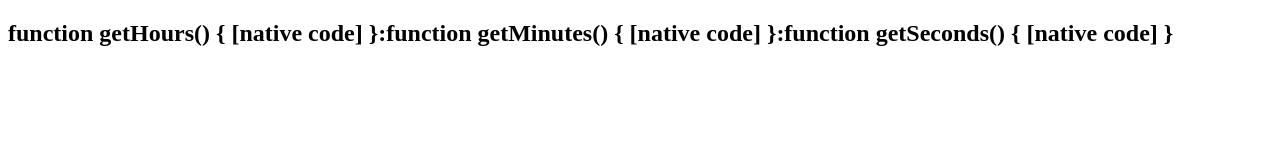
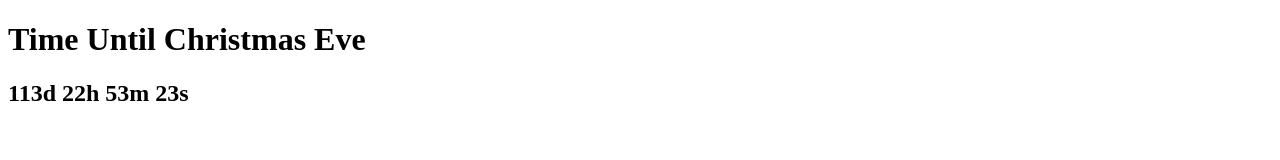
Before and after one commit to ChoBlack/js-timeUntilChrismas-2021, a plain HTML site: page index.html in a window 1280 px wide. Drawn offline with Linux system fonts and the light colour scheme.

Commit message:
complete christmas clock!

```diff
--- a/app.js
+++ b/app.js
@@ -1,8 +1,24 @@
 const clock = document.querySelector("#clock");
 
-function getClock(){
-    const date = new Date();
-    clock.innerHTML = `${date.getHours}:${date.getMinutes}:${date.getSeconds}`;
+function christmas(){
+
+    const christmasDate = new Date("2021-12-25T00:00:00+0900");
+    // const setDateYear = christmasDate.getFullYear();
+    // console.log(setDateYear);
+    const now = new Date();
+
+    const distance = christmasDate.getTime() - now.getTime();
+
+    const day = String(Math.floor(distance/(1000*60*60*24))).padStart(3,"0");
+    const hours = String(Math.floor((distance % (1000*60*60*24))/(1000*60*60))).padStart(2,"0");
+    const minutes = String(Math.floor((distance % (1000*60*60))/(1000*60))).padStart(2,"0");
+    const seconds = String(Math.floor((distance % (1000*60))/1000)).padStart(2,"0");
+
+    clock.innerHTML = `${day}d ${hours}h ${minutes}m ${seconds}s`;
+
 }
 
-setInterval(getClock, 1000);
+
+
+christmas();
+setInterval(christmas, 1000);
--- a/index.html
+++ b/index.html
@@ -8,7 +8,8 @@
     <link rel="stylesheet" href="style.css">
 </head>
 <body>
-    <h2 id="clock">00:00:00</h2>
+    <h1>Time Until Christmas Eve</h1>
+    <h2 id="clock">000d 00h 00m 00s</h2>
     <script src="app.js"></script>
 </body>
 </html>
```
